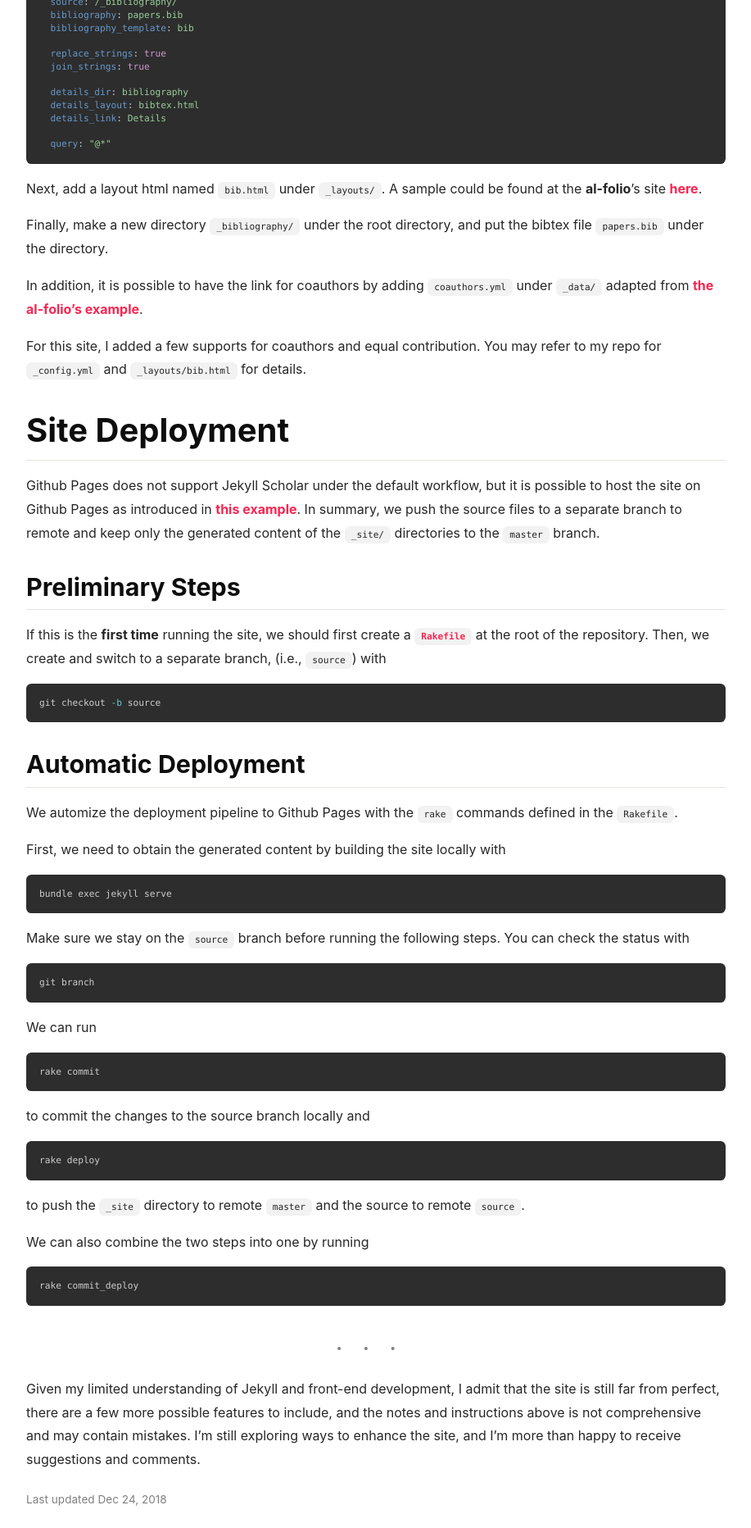
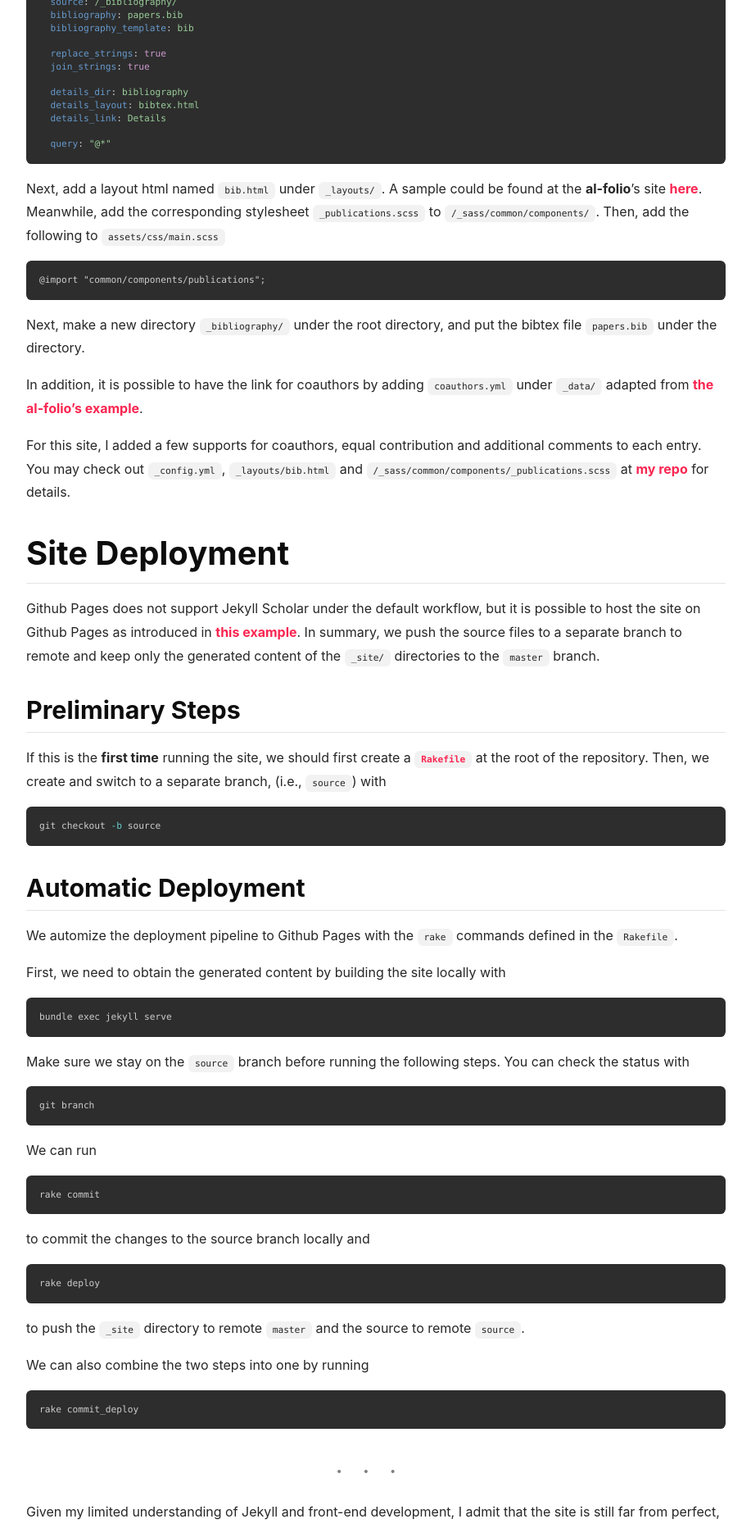
Before and after one commit to zhepeiw/zhepeiw.github.io, a Jekyll site: the page built from _posts/2018-12-23-welcome.md, in a window 1280 px wide. Shown: the part 2564-4428 px from the top of the page at 82% size, without its empty margins (71-988 px from the left). Built offline with Jekyll 4.4.1, drawn with Linux system fonts in a browser that asks for light colours; nearby versions of some CDN libraries.

Commit message:
Build site at 2018-12-24 09:46:33 UTC

````diff
--- a/_bibliography/papers.bib
+++ b/_bibliography/papers.bib
@@ -13,5 +13,6 @@
   eprint    = {1811.01251},
   timestamp = {Thu, 22 Nov 2018 17:58:30 +0100},
   biburl    = {https://dblp.org/rec/bib/journals/corr/abs-1811-01251},
-  bibsource = {dblp computer science bibliography, https://dblp.org}
+  bibsource = {dblp computer science bibliography, https://dblp.org},
+  notes = {Submission to International Conference on Acoustics, Speech, and Signal Processing (ICASSP) 2019}
 }
--- a/_layouts/bib.html
+++ b/_layouts/bib.html
@@ -97,4 +97,10 @@
     <p>{{ entry.abstract }}</p>
   </span>
   {% endif %} -->
+  <span class="notes">
+    {% if entry.notes %}
+      {{entry.notes}}
+    {% endif %}
+  </span>
+
 </div>
--- a/_posts/2018-12-23-welcome.md
+++ b/_posts/2018-12-23-welcome.md
@@ -88,13 +88,17 @@
   query: "@*"
 ```
 
-Next, add a layout html named `bib.html` under `_layouts/`. A sample could be found at the **al-folio**'s site [here](https://github.com/alshedivat/al-folio/blob/master/_layouts/bib.html){:target="_blank"}.
+Next, add a layout html named `bib.html` under `_layouts/`. A sample could be found at the **al-folio**'s site [here](https://github.com/alshedivat/al-folio/blob/master/_layouts/bib.html){:target="_blank"}. Meanwhile, add the corresponding stylesheet `_publications.scss` to `/_sass/common/components/`. Then, add the following to `assets/css/main.scss`
 
-Finally, make a new directory `_bibliography/` under the root directory, and put the bibtex file `papers.bib` under the directory.
+```
+@import "common/components/publications";
+```
+
+Next, make a new directory `_bibliography/` under the root directory, and put the bibtex file `papers.bib` under the directory.
 
 In addition, it is possible to have the link for coauthors by adding `coauthors.yml` under `_data/` adapted from [the al-folio's example](https://github.com/alshedivat/al-folio/blob/master/_data/coauthors.yml){:target="_blank"}.
 
-For this site, I added a few supports for coauthors and equal contribution. You may refer to my repo for `_config.yml` and `_layouts/bib.html` for details.
+For this site, I added a few supports for coauthors, equal contribution and additional comments to each entry. You may check out `_config.yml`, `_layouts/bib.html` and `/_sass/common/components/_publications.scss` at [my repo](https://github.com/zhepeiw/zhepeiw.github.io/tree/source){:target="_blank"} for details.
 
 # Site Deployment
 Github Pages does not support Jekyll Scholar under the default workflow, but it is possible to host the site on Github Pages as introduced in [this example](http://davidensinger.com/2013/07/automating-jekyll-deployment-to-github-pages-with-rake/){:target="_blank"}. In summary, we push the source files to a separate branch to remote and keep only the generated content of the `_site/` directories to the `master` branch.
--- a/_sass/common/components/_publications.scss
+++ b/_sass/common/components/_publications.scss
@@ -76,6 +76,10 @@
         span.abstract.hidden.open {
             border-color: $grey-color;
         }
+
+        span.notes {
+            color: $grey-color;
+        }
     }
     abbr {
         position: absolute;
````
Also changed, not shown: 4 other files.
